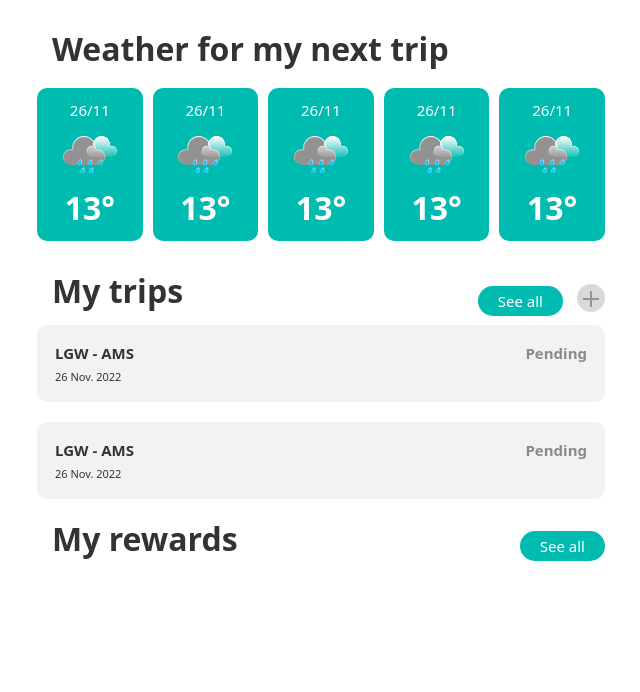
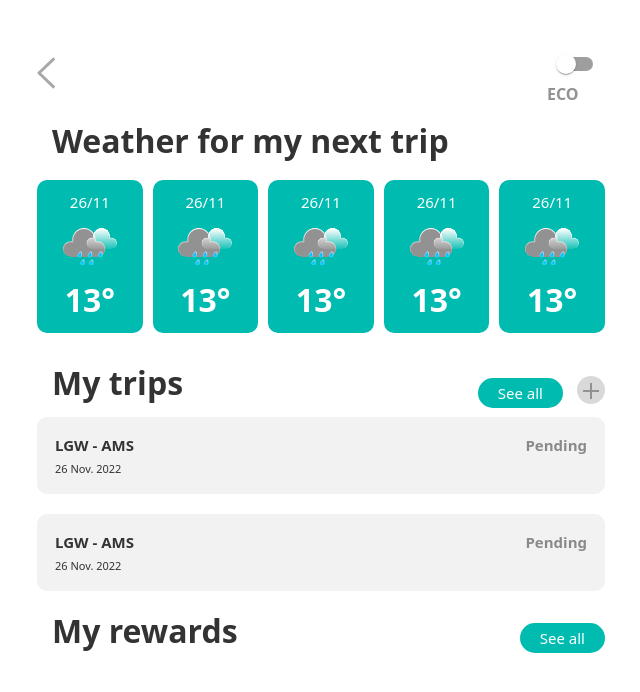
Before and after one commit to nicopicchio/flylight, a React (Create React App) app: page /home in a window 1280 px wide. Shown: the top 692 px of the page, without its empty margins (319-959 px from the left). Built offline with nearby package versions, Linux system fonts and the light colour scheme.

Commit message:
Imported header into home page

```diff
--- a/src/pages/Home/Home.jsx
+++ b/src/pages/Home/Home.jsx
@@ -1,6 +1,7 @@
 import React from 'react';
 import { Link } from 'react-router-dom';
 import './Home.css';
+import Header from '../../components/Header/Header';
 import Weather from '../../components/Weather/Weather';
 import Trip from '../../components/Trip/Trip';
 import {ReactComponent as PlusIcon} from '../../assets/Plus_icon.svg';
@@ -8,6 +9,8 @@ import {ReactComponent as PlusIcon} from '../../assets/Plus_icon.svg';
 export default function Home() {
   return (
     <div className="home">
+      <Header />
+
       <div className="home__weather">
         <h2 className="home__weather__title">Weather for my next trip</h2>
         <div className="home__weather__items">
```
